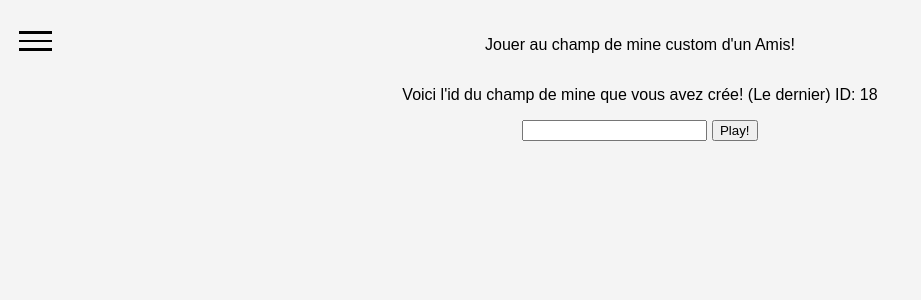
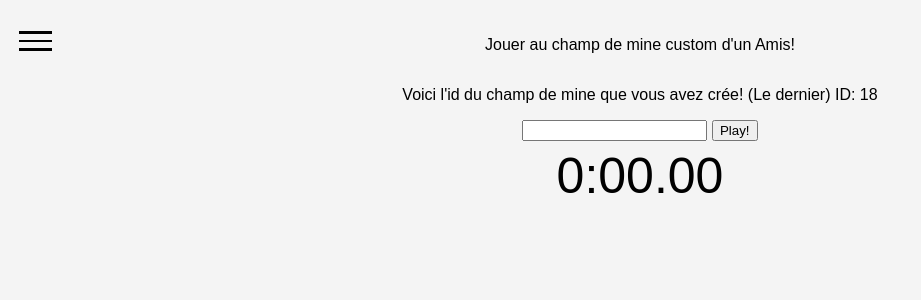
Before and after one commit to Leonidasw/FastAPI_projet, a FastAPI app: page /custom_create/play in a window 1280 px wide. Shown: the top 300 px of the page, without its empty margins (0-921 px from the left). Run offline with FastAPI, Linux system fonts and the light colour scheme; data comes from the database, SQL or seed files in the repository; both versions use the stored data as it was after the commit.

Commit message:
Petit Update qui corrige qq bug ctout

```diff
--- a/server.py
+++ b/server.py
@@ -340,14 +340,14 @@ async def get_mine(request:Request):
         plateau_jeu = str(init_plateau_mine(taille, nb_mines,case_U))
         #plateau_jeu = str(plateau_jeu_possible(nb_mines,taille,[0,0]))
     elif difficulty=="moyen":
-        nb_mines = 10*10*0.2
+        nb_mines = 10*10*0.25
         taille = 10
         case_joueur=(1,1)
         case_U= liste_voisins(case_joueur, taille)+[case_joueur]
         plateau_jeu = str(init_plateau_mine(taille, nb_mines,case_U))
         #plateau_jeu = str(plateau_jeu_possible(nb_mines,taille,[0,0]))
     elif difficulty=="difficile":
-        nb_mines = 15*15*0.2
+        nb_mines = 15*15*0.30
         taille = 15
         case_joueur=(1,1)
         case_U= liste_voisins(case_joueur, taille)+[case_joueur]
--- a/static/css/custom_play.css
+++ b/static/css/custom_play.css
@@ -135,3 +135,13 @@ body {
     font-weight: bold;
     transition: 0.3s ease-in-out;
   }
+
+  #timer {
+    display: inline-flex;
+    align-items: center;
+    justify-content: center;
+    font-size: 50px;
+    margin: 0;
+    height: 70px;
+    width: 200px;
+  }
--- a/templates/custom_play.html
+++ b/templates/custom_play.html
@@ -25,6 +25,7 @@
         <input type="text" id="id_champ" name="id_champ" required></input>
         <button type="submit">Play!</button>
     </form>
+    <p id="timer">0:00.00</p>
     <div id="game-container"></div>
     <script src="../static/js/custom_play.js"></script>
 </body>
--- a/templates/demineur.html
+++ b/templates/demineur.html
@@ -25,10 +25,8 @@
   <a href="/demineur/facile">Facile</a>
   <a href="/demineur/moyen">Moyen</a>
   <a href="/demineur/difficile">Difficile</a>
-  <div class="box">
     <p id="timer">0:00.00</p>
     <div id="game-container"></div> <!--Initiation du jeu-->
-  </div>
   <script src="../static/js/demineur.js"></script>
   <a href="/logout">Logout</a>
 
```
Also changed, not shown: db/database2.db.
